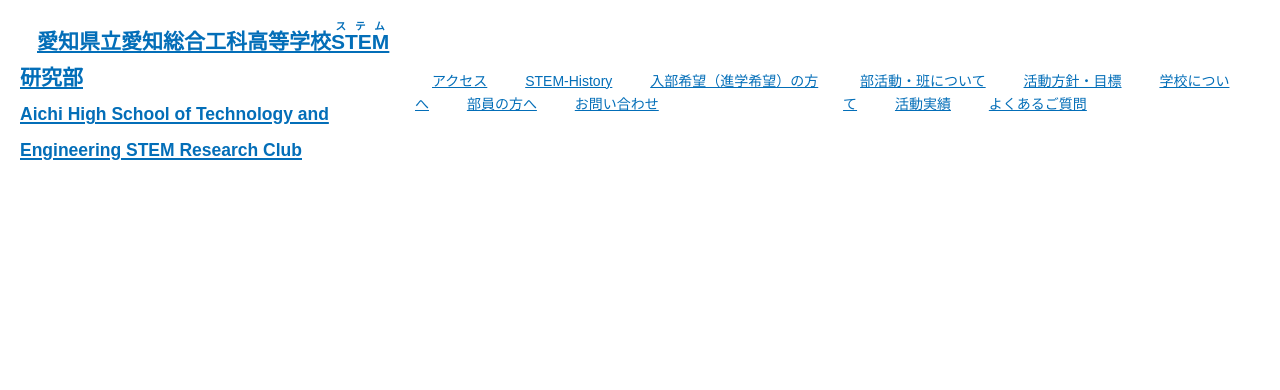
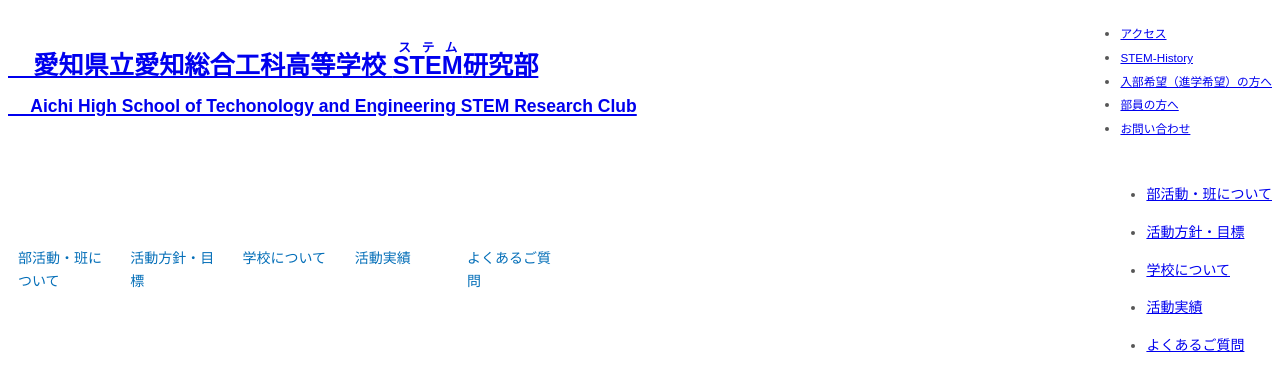
Before and after one commit to ootomonaiso/stemtest, a plain HTML site: page index.html in a window 1280 px wide. Drawn offline with Linux system fonts and the light colour scheme; no server answers.

Commit message:
戦うしかねぇ…

```diff
--- a/css/header.css
+++ b/css/header.css
@@ -1,65 +1,32 @@
-/* 基本スタイル */
-body {
-    font-family: sans-serif;
-    color: #565656;
-    line-height: 1.7;
-    margin: 0;
-    padding: 0;
- }
 
- /* リンクのスタイル */
- a {
-    text-decoration: underline; /* 下線 */
-    color: #036EB8; /* 青色 */
-    padding: 10px 15px; /* 余白 */
-    border: 2px solid transparent; /* ボーダーを透明に */
-    transition: 0.3s; /* トランジション効果 */
- }
+/*ナビゲーション部分ここから*/
+nav {
+   display: flex;
+   justify-content: space-between;
+   align-items: center;
+}
 
- a:hover {
-    color: #ff8c00; /* ホバー時の色 */
-    border: 2px solid #036EB8; /* ボーダーを表示 */
-    background-color: #e0f7fa; /* 背景色の変化 */
-    text-decoration: none; /* ホバー時に下線を消す */
- }
+.menu {
+   display: flex;
+}
 
- /* ヘッダーのスタイル */
- .header {
-    background-color: #fff;
-    padding: 20px;
-    display: flex;
-    justify-content: space-between; /* 横方向の配置 */
-    align-items: center; /* 縦方向の配置 */
- }
+.menu a {
+   text-decoration: none;
+   padding: 10px;
+   margin: 0 10px;
+   float: left;
+   color: #036EB8;
+   /*.nav-itemのコピペ*/
+   width: 20%;
+   overflow: hidden;
+   box-sizing: border-box;
+   padding: 10px 0;
+   position: relative;
+   top: 0;
+   left: 0;
+}
 
- .header h1 {
-    font-size: 1.5em;
-    margin: 0;
- }
-
- /* リンクの配置スタイル */
- .nav {
-    display: flex;
-    justify-content: space-between; /* 横方向の均等配置 */
- }
-
- .nav a {
-    text-align: center;
-    padding: 10px; /* ボタンの内側の余白 */
- }
-
- /* レスポンシブ対応 */
- @media (max-width: 767px) {
-    .header {
-       flex-direction: column; /* 縦方向の配置 */
-       align-items: center; /* 中央に配置 */
-    }
-
-    .nav {
-       flex-direction: column; /* リンクを縦方向に配置 */
-    }
-
-    .nav a {
-       width: 100%; /* リンクを全幅に */
-    }
- }
+.menu:hover{
+   overflow: visible;
+}
+/*ナビゲーション部分ここまで*/
--- a/header.html
+++ b/header.html
@@ -1,25 +1,50 @@
 <header class="header">
-    <h1>
-        <a href="index.html">
-            愛知県立愛知総合工科高等学校 <ruby>STEM<rt>ステム</rt></ruby>研究部
-            <br>
-            <small>Aichi High School of Technology and Engineering STEM Research Club</small>
-        </a>
-    </h1>
+        <nav>
+        <h1>
+            <a href="index.html"><big>　愛知県立愛知総合工科高等学校 <ruby>STEM<rt>ステム</rt></ruby>研究部</big><br><small>　 Aichi High School of Techonology and Engineering STEM Research Club</small></a>
+        </h1>
+        <ul class="top-list">
+            <li><a href="stem_access.html"><small>アクセス</small></a></li>
+            <li><a href="stem_history.html"><span class="blue"><small>STEM-History</small></span></a></li>
+            <li class="top-list_in fl-item"><a href="stem_join.html"><small>入部希望（進学希望）の方へ</small></a></li>
+            <li class="top-list_in fl-item"><a href="stem_member.html"><small>部員の方へ</small></a></li>
+            <li class="top-list_in"><a href="stem_contact.html" class="teacher"><small>お問い合わせ</small></a></li>
+        </ul>
+        </nav>
+    </div>
 
-    <nav class="top-list">
-        <a href="stem_access.html">アクセス</a>
-        <a href="stem_history.html">STEM-History</a>
-        <a href="stem_join.html">入部希望（進学希望）の方へ</a>
-        <a href="stem_member.html">部員の方へ</a>
-        <a href="stem_contact.html" class="teacher">お問い合わせ</a>
+    <nav>
+        <nav>
+            <div class="menu">
+                <a href="stem_gaiyou.html">部活動・班について</a>
+                <a href="stem_hoshin.html">活動方針・目標</a>
+                <a href="stem_school.html">学校について</a>
+                <a href="stem_award.html" class="current">活動実績</a>
+                <a href="stem_question.html">よくあるご質問</a>
+            </div>
     </nav>
 
-    <nav class="nav-list">
-        <a href="stem_gaiyou.html">部活動・班について</a>
-        <a href="stem_hoshin.html">活動方針・目標</a>
-        <a href="stem_school.html">学校について</a>
-        <a href="stem_award.html">活動実績</a>
-        <a href="stem_question.html">よくあるご質問</a>
+    <nav>
+        <ul class="nav-list clearfix">
+            <li class="nav-item">
+                <p><a href="stem_gaiyou.html">部活動・班について</a></p>
+            </li>
+
+            <li class="nav-item">
+                <p><a href="stem_hoshin.html">活動方針・目標</a></p>
+            </li>
+
+            <li class="nav-item">
+                <p><a href="stem_school.html">学校について</a></p>
+            </li>
+
+            <li class="nav-item">
+                <p><a href="stem_award.html" class="current">活動実績</a></p>
+            </li>
+
+            <li class="nav-item">
+                <p><a href="stem_question.html">よくあるご質問</a></p>
+            </li>
+        </ul>
     </nav>
 </header>
```
